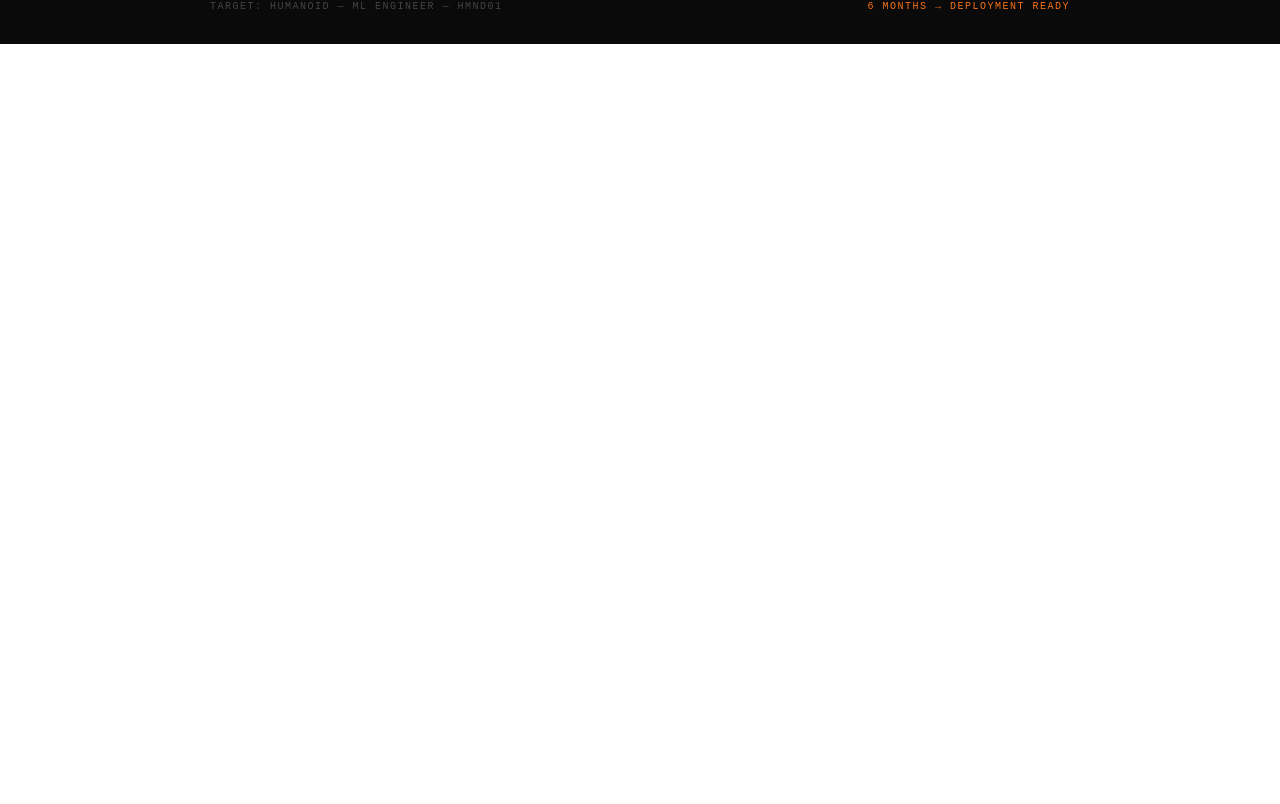
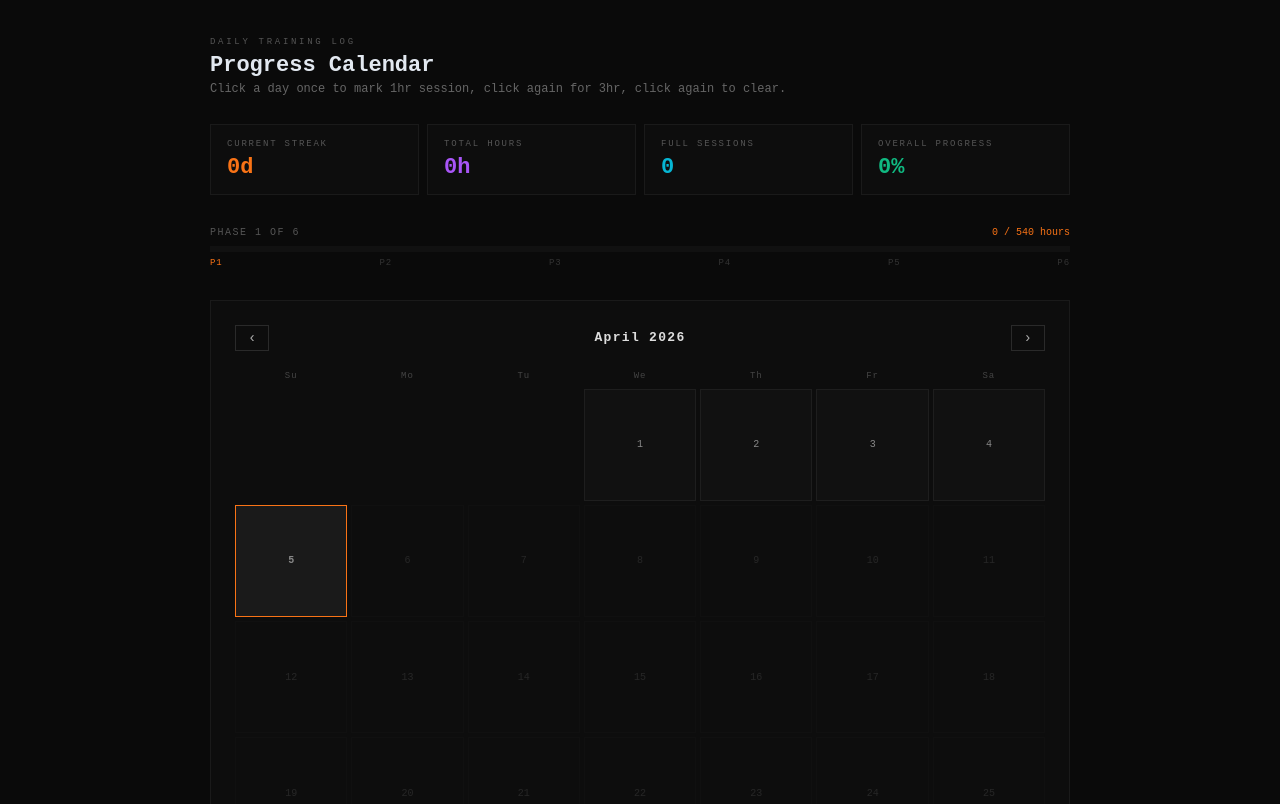
Before and after one commit to SalmanFaris7/consistency-matters, a React (Create React App) app: page / in a window 1280 px wide. Shown: the part 1336-2140 px from the top of the page. Before the commit the page ends 1380 px from the top, so only its background shows below. Built offline with nearby package versions, Linux system fonts and the light colour scheme.

Commit message:
Added the progress tracker

```diff
--- a/src/App.js
+++ b/src/App.js
@@ -474,6 +474,181 @@ function ResourceLink({ res, color }) {
       }}
     >
       {'↗ ' + res.name}
+    </div>
+  );
+}
+
+const STORAGE_KEY = 'ml-athlete-progress';
+
+function ProgressTracker() {
+  const today = new Date();
+  const [currentMonth, setCurrentMonth] = useState(today.getMonth());
+  const [currentYear, setCurrentYear] = useState(today.getFullYear());
+  const [sessions, setSessions] = useState(() => {
+    try { return JSON.parse(localStorage.getItem(STORAGE_KEY)) || {}; }
+    catch { return {}; }
+  });
+
+  const save = (updated) => {
+    setSessions(updated);
+    localStorage.setItem(STORAGE_KEY, JSON.stringify(updated));
+  };
+
+  const markDay = (dateStr) => {
+    const current = sessions[dateStr];
+    const next = !current ? '1hr' : current === '1hr' ? '3hr' : null;
+    const updated = { ...sessions };
+    if (next) updated[dateStr] = next; else delete updated[dateStr];
+    save(updated);
+  };
+
+  const getDaysInMonth = (y, m) => new Date(y, m + 1, 0).getDate();
+  const getFirstDay = (y, m) => new Date(y, m, 1).getDay();
+
+  const totalDays = getDaysInMonth(currentYear, currentMonth);
+  const firstDay = getFirstDay(currentYear, currentMonth);
+  const monthName = new Date(currentYear, currentMonth).toLocaleString('default', { month: 'long' });
+
+  const allSessions = Object.values(sessions);
+  const total3hr = allSessions.filter(v => v === '3hr').length;
+  const total1hr = allSessions.filter(v => v === '1hr').length;
+  const totalHours = total3hr * 3 + total1hr;
+
+  // streak calculation
+  let streak = 0;
+  const d = new Date(today);
+  while (true) {
+    const key = d.toISOString().split('T')[0];
+    if (sessions[key]) { streak++; d.setDate(d.getDate() - 1); }
+    else break;
+  }
+
+  const phase = Math.min(6, Math.floor(totalHours / (3 * 30)) + 1);
+  const progressPct = Math.min(100, Math.round((totalHours / (3 * 180)) * 100));
+
+  return (
+    <div style={{ marginTop: 60, borderTop: '1px solid #1a1a1a', paddingTop: 40 }}>
+      <div style={{ fontSize: 9, letterSpacing: '0.3em', color: '#555', marginBottom: 6 }}>
+        DAILY TRAINING LOG
+      </div>
+      <div style={{ fontSize: 22, fontWeight: 800, color: '#e2e8f0', marginBottom: 4 }}>
+        Progress Calendar
+      </div>
+      <div style={{ fontSize: 12, color: '#666', marginBottom: 28 }}>
+        Click a day once to mark 1hr session, click again for 3hr, click again to clear.
+      </div>
+
+      {/* Stats Row */}
+      <div style={{ display: 'grid', gridTemplateColumns: 'repeat(4, 1fr)', gap: 8, marginBottom: 32 }}>
+        {[
+          { label: 'CURRENT STREAK', value: `${streak}d`, color: '#f97316' },
+          { label: 'TOTAL HOURS', value: `${totalHours}h`, color: '#a855f7' },
+          { label: 'FULL SESSIONS', value: total3hr, color: '#06b6d4' },
+          { label: 'OVERALL PROGRESS', value: `${progressPct}%`, color: '#10b981' },
+        ].map(s => (
+          <div key={s.label} style={{ background: '#0d0d0d', border: '1px solid #1a1a1a', padding: '14px 16px' }}>
+            <div style={{ fontSize: 9, letterSpacing: '0.2em', color: '#555', marginBottom: 6 }}>{s.label}</div>
+            <div style={{ fontSize: 22, fontWeight: 800, color: s.color }}>{s.value}</div>
+          </div>
+        ))}
+      </div>
+
+      {/* Progress Bar */}
+      <div style={{ marginBottom: 32 }}>
+        <div style={{ display: 'flex', justifyContent: 'space-between', marginBottom: 8 }}>
+          <span style={{ fontSize: 10, color: '#555', letterSpacing: '0.15em' }}>PHASE {phase} OF 6</span>
+          <span style={{ fontSize: 10, color: '#f97316' }}>{totalHours} / 540 hours</span>
+        </div>
+        <div style={{ background: '#111', height: 6, width: '100%' }}>
+          <div style={{ background: '#f97316', height: '100%', width: `${progressPct}%`, transition: 'width 0.4s' }} />
+        </div>
+        <div style={{ display: 'flex', justifyContent: 'space-between', marginTop: 6 }}>
+          {['P1','P2','P3','P4','P5','P6'].map((p, i) => (
+            <span key={p} style={{ fontSize: 9, color: i < phase ? '#f97316' : '#333', letterSpacing: '0.1em' }}>{p}</span>
+          ))}
+        </div>
+      </div>
+
+      {/* Calendar */}
+      <div style={{ background: '#0d0d0d', border: '1px solid #1a1a1a', padding: 24 }}>
+        {/* Month Nav */}
+        <div style={{ display: 'flex', justifyContent: 'space-between', alignItems: 'center', marginBottom: 20 }}>
+          <button
+            onClick={() => { if (currentMonth === 0) { setCurrentMonth(11); setCurrentYear(y => y - 1); } else setCurrentMonth(m => m - 1); }}
+            style={{ background: 'none', border: '1px solid #2a2a2a', color: '#aaa', padding: '4px 12px', cursor: 'pointer', fontSize: 14, fontFamily: 'inherit' }}
+          >‹</button>
+          <span style={{ fontSize: 13, fontWeight: 700, color: '#ddd', letterSpacing: '0.1em' }}>
+            {monthName} {currentYear}
+          </span>
+          <button
+            onClick={() => { if (currentMonth === 11) { setCurrentMonth(0); setCurrentYear(y => y + 1); } else setCurrentMonth(m => m + 1); }}
+            style={{ background: 'none', border: '1px solid #2a2a2a', color: '#aaa', padding: '4px 12px', cursor: 'pointer', fontSize: 14, fontFamily: 'inherit' }}
+          >›</button>
+        </div>
+
+        {/* Day Labels */}
+        <div style={{ display: 'grid', gridTemplateColumns: 'repeat(7, 1fr)', gap: 4, marginBottom: 4 }}>
+          {['Su','Mo','Tu','We','Th','Fr','Sa'].map(d => (
+            <div key={d} style={{ textAlign: 'center', fontSize: 9, color: '#444', letterSpacing: '0.1em', paddingBottom: 4 }}>{d}</div>
+          ))}
+        </div>
+
+        {/* Days Grid */}
+        <div style={{ display: 'grid', gridTemplateColumns: 'repeat(7, 1fr)', gap: 4 }}>
+          {Array.from({ length: firstDay }).map((_, i) => <div key={`empty-${i}`} />)}
+          {Array.from({ length: totalDays }).map((_, i) => {
+            const dayNum = i + 1;
+            const dateStr = `${currentYear}-${String(currentMonth + 1).padStart(2,'0')}-${String(dayNum).padStart(2,'0')}`;
+            const todayStr = today.toISOString().split('T')[0];
+            const session = sessions[dateStr];
+            const isToday = dateStr === todayStr;
+            const isFuture = dateStr > todayStr;
+
+            const bg = session === '3hr' ? '#f97316' : session === '1hr' ? '#f9731650' : isToday ? '#1a1a1a' : '#111';
+            const border = isToday ? '1px solid #f97316' : '1px solid #1e1e1e';
+
+            return (
+              <div
+                key={dayNum}
+                onClick={() => !isFuture && markDay(dateStr)}
+                title={session ? `${session} logged` : isToday ? 'Click to log session' : ''}
+                style={{
+                  background: bg,
+                  border,
+                  aspectRatio: '1',
+                  display: 'flex',
+                  flexDirection: 'column',
+                  alignItems: 'center',
+                  justifyContent: 'center',
+                  cursor: isFuture ? 'default' : 'pointer',
+                  opacity: isFuture ? 0.2 : 1,
+                  transition: 'all 0.15s',
+                  gap: 1
+                }}
+              >
+                <span style={{ fontSize: 10, color: session === '3hr' ? '#000' : '#888', fontWeight: isToday ? 700 : 400 }}>{dayNum}</span>
+                {session && <span style={{ fontSize: 7, color: session === '3hr' ? '#000' : '#f97316', letterSpacing: '0.05em' }}>{session}</span>}
+              </div>
+            );
+          })}
+        </div>
+
+        {/* Legend */}
+        <div style={{ display: 'flex', gap: 20, marginTop: 16, paddingTop: 16, borderTop: '1px solid #1a1a1a' }}>
+          <div style={{ display: 'flex', alignItems: 'center', gap: 6 }}>
+            <div style={{ width: 12, height: 12, background: '#f97316' }} />
+            <span style={{ fontSize: 10, color: '#666' }}>3hr full session</span>
+          </div>
+          <div style={{ display: 'flex', alignItems: 'center', gap: 6 }}>
+            <div style={{ width: 12, height: 12, background: '#f9731650', border: '1px solid #1e1e1e' }} />
+            <span style={{ fontSize: 10, color: '#666' }}>1hr partial session</span>
+          </div>
+          <div style={{ display: 'flex', alignItems: 'center', gap: 6 }}>
+            <div style={{ width: 12, height: 12, background: '#1a1a1a', border: '1px solid #f97316' }} />
+            <span style={{ fontSize: 10, color: '#666' }}>today</span>
+          </div>
+        </div>
+      </div>
     </div>
   );
 }
@@ -991,6 +1166,8 @@ export default function TrainingPlan() {
           </div>
         </div>
 
+            <ProgressTracker />
+
         <div
           style={{
             marginTop: 40,
```
